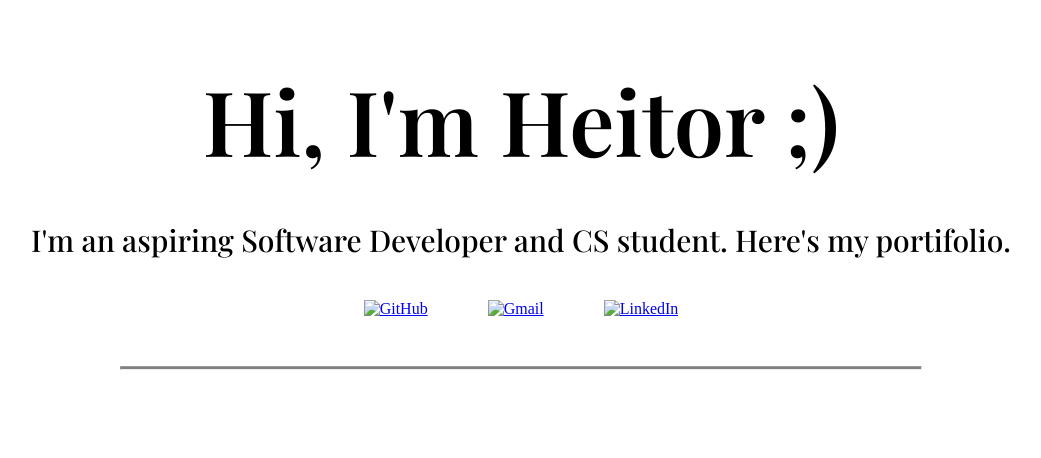
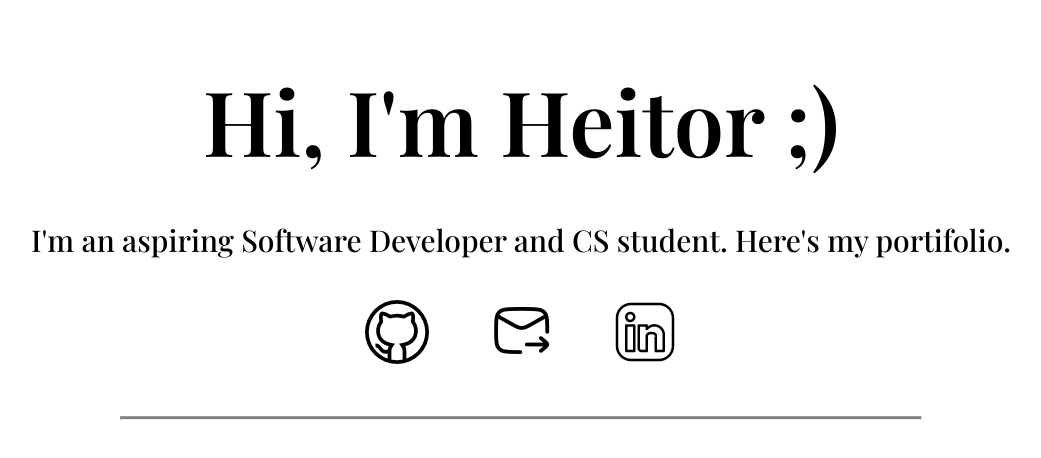
Before and after one commit to haoramos/portifolio, a plain HTML site: page index.html in a window 1280 px wide. Shown: the whole page, without its empty margins (119-1160 px from the left). Drawn offline with nearby package versions, Linux system fonts and the light colour scheme; the site is published under a folder, as on GitHub Pages, so addresses that start at the root find nothing; a web font is replaced by a local one.

Commit message:
trying to make the images work pt1

```diff
--- a/index.html
+++ b/index.html
@@ -21,9 +21,9 @@
             I'm an aspiring Software Developer and CS student. Here's my portifolio.
         </div>
         <div class="social_medias">
-            <a href="https://github.com/haoramos"><img src="/img/git-icon.png" alt="GitHub"></a>
-            <a href="mailto:heitoraugustodeoliveiraramos@gmail.com"><img src="/img/email-icon.png" alt="Gmail"></a>
-            <a href="https://www.linkedin.com/in/heitor-augusto-de-oliveira-ramos-5ab912254/"><img src="/img/linkedin-icon.png" alt="LinkedIn"></a>
+            <a href="https://github.com/haoramos"><img src="./img/git-icon.png" alt="GitHub"></a>
+            <a href="mailto:heitoraugustodeoliveiraramos@gmail.com"><img src="./img/email-icon.png" alt="Gmail"></a>
+            <a href="https://www.linkedin.com/in/heitor-augusto-de-oliveira-ramos-5ab912254/"><img src="./img/linkedin-icon.png" alt="LinkedIn"></a>
         </div>
         <hr>
     </div>
```
